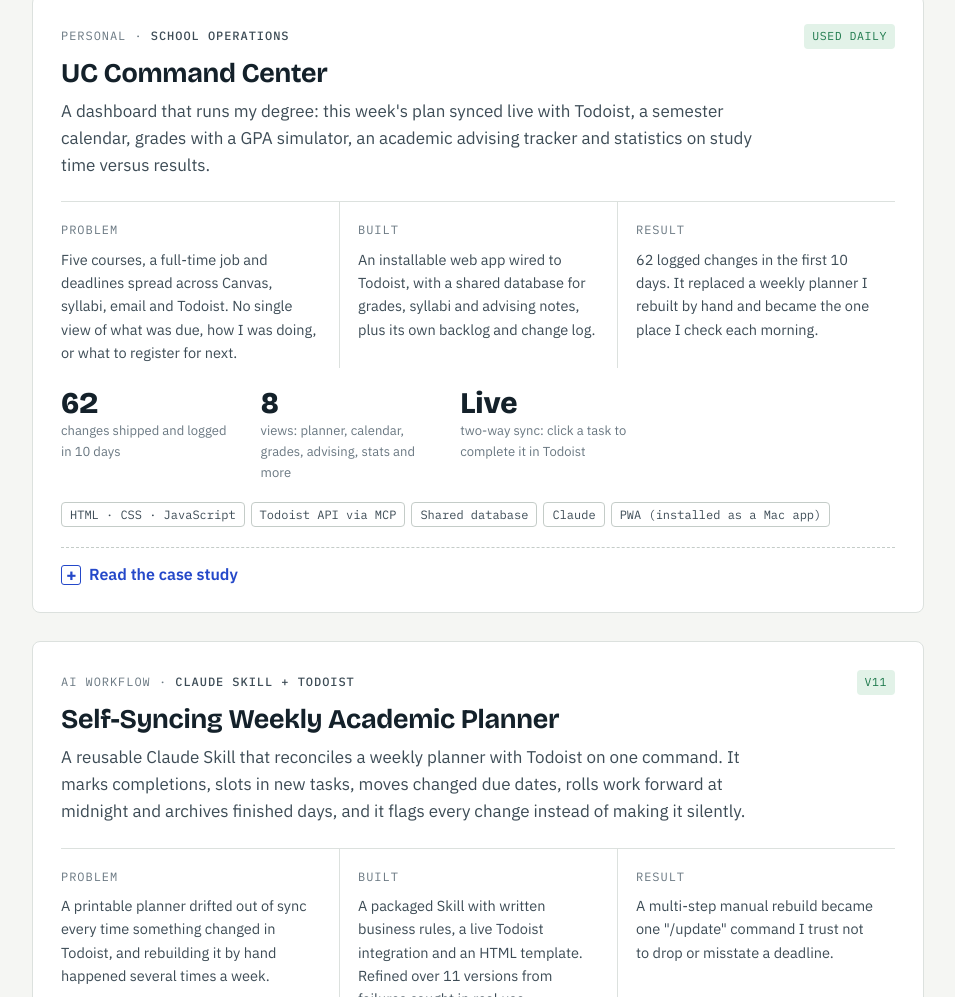
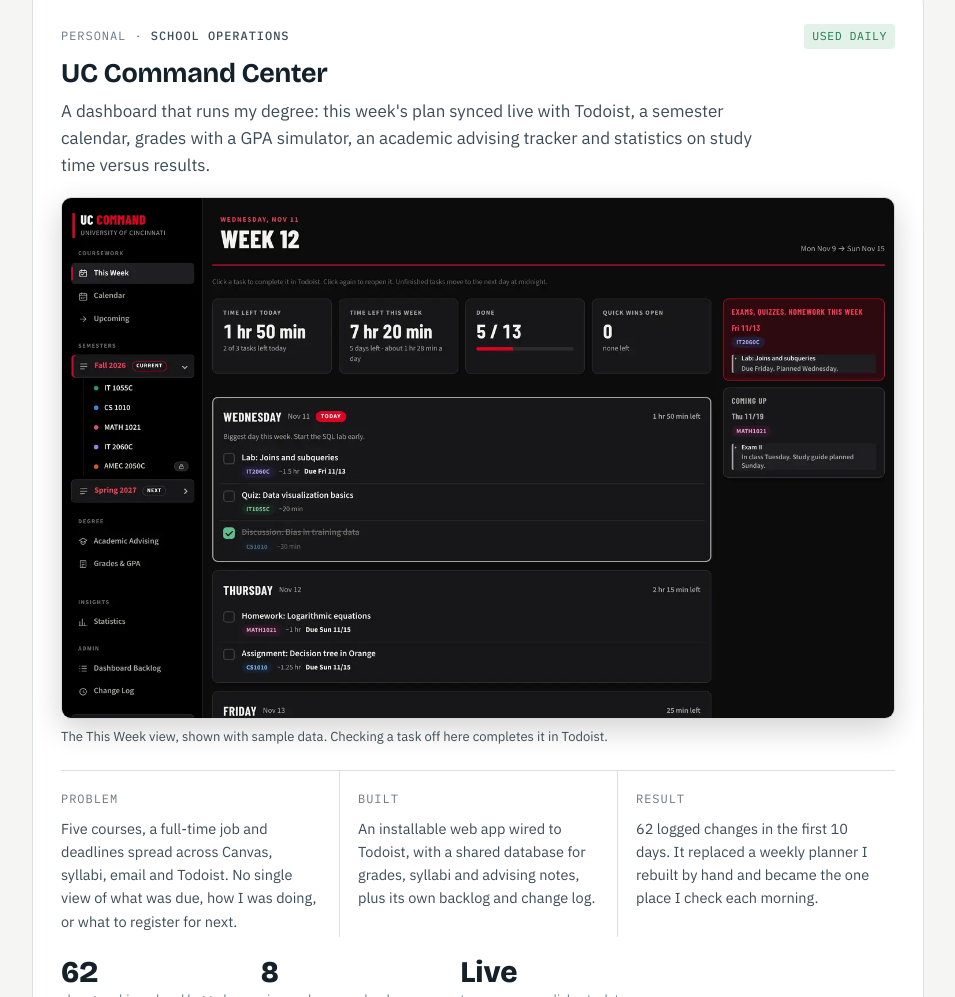
Before and after one commit to bo-oetjen/bo-oetjen.github.io, a plain HTML site: page index.html in a window 1280 px wide. Shown: the part 1912-2909 px from the top of the page, without its empty margins (290-1245 px from the left). Drawn offline with nearby package versions, Linux system fonts and the light colour scheme.

Commit message:
Add UC Command Center image and description
Added an image and caption for the UC Command Center project.

```diff
--- a/index.html
+++ b/index.html
@@ -220,6 +220,9 @@ details.cs[open] summary::before{content:"\2212"}
   .entry{padding:22px 18px 20px}
   .contact{grid-template-columns:minmax(0,1fr);padding:28px 20px}
 }
+.shot{margin:18px 0 6px;max-width:860px}
+.shot img{display:block;width:100%;height:auto;border-radius:10px;border:1px solid var(--line, rgba(127,127,127,.3));box-shadow:0 10px 30px rgba(0,0,0,.18)}
+.shot figcaption{font-size:13px;color:var(--ink-2);margin-top:8px}
 </style>
 
 </head>
@@ -353,6 +356,7 @@ details.cs[open] summary::before{content:"\2212"}
           </div>
           <h3>UC Command Center</h3>
           <p class="sum">A dashboard that runs my degree: this week's plan synced live with Todoist, a semester calendar, grades with a GPA simulator, an academic advising tracker and statistics on study time versus results.</p>
+          <figure class="shot"><img src="uc-command-center.webp" width="1440" height="900" loading="lazy" alt="UC Command Center weekly planner: tasks by day with course tags and time estimates, summary tiles for time left and tasks done, and a sidebar of upcoming quizzes and exams."><figcaption>The This Week view, shown with sample data. Checking a task off here completes it in Todoist.</figcaption></figure>
           <div class="spec">
             <div><span class="label">Problem</span><p>Five courses, a full-time job and deadlines spread across Canvas, syllabi, email and Todoist. No single view of what was due, how I was doing, or what to register for next.</p></div>
             <div><span class="label">Built</span><p>An installable web app wired to Todoist, with a shared database for grades, syllabi and advising notes, plus its own backlog and change log.</p></div>
```
